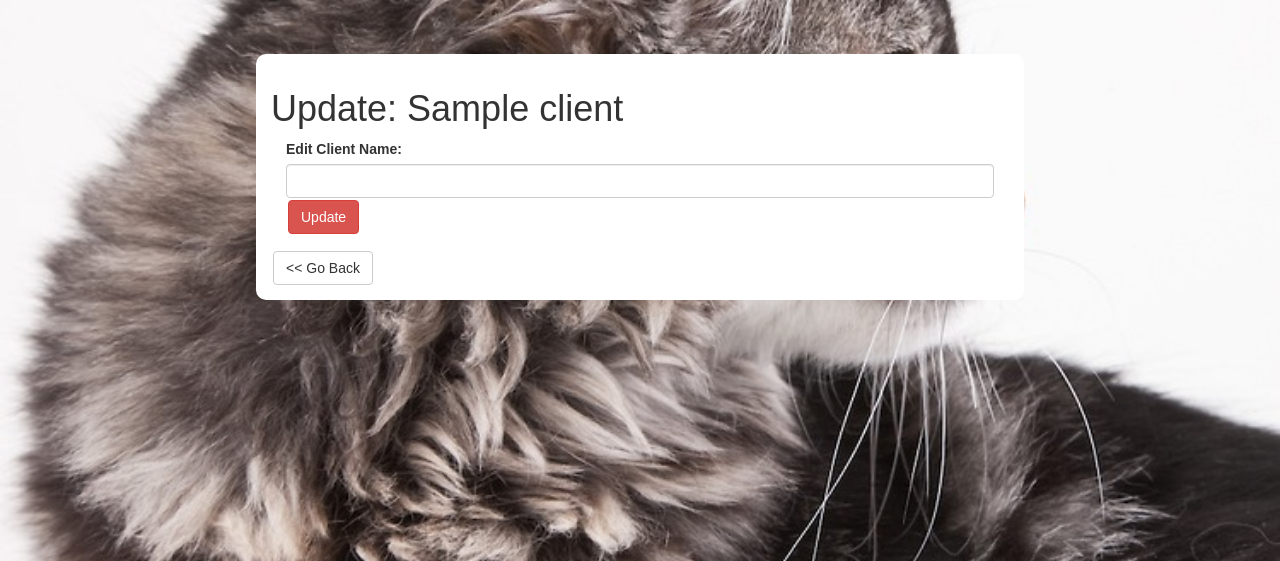
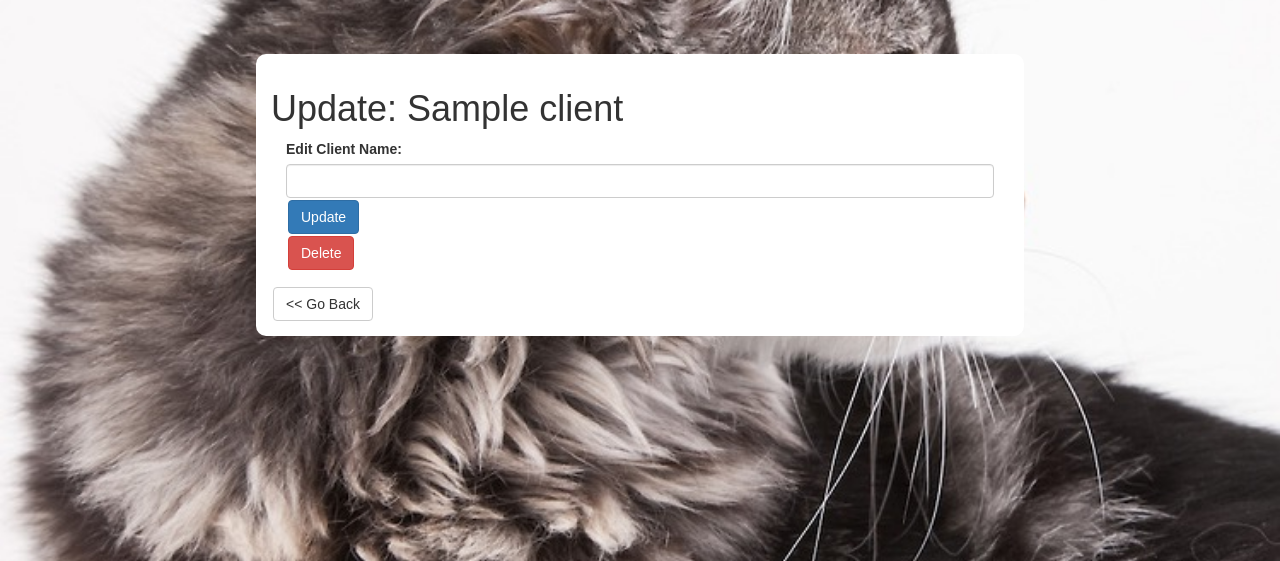
Before and after one commit to LisaMacCarrigan/hair-salon-php, a PHP site: template views/client_edit.html.twig in a window 1280 px wide. Shown: the part 138-699 px from the top of the page. Run offline with PHP 8.4, Linux system fonts and the light colour scheme; the template is opened without the code that fills it: most values are stand-ins (such as "Sample title", 1, 10 or a date in 2020); some libraries are stand-ins or nearby versions; some web fonts are replaced.

Commit message:
add individual delete function and routes for both stylist and client

```diff
--- a/views/client_edit.html.twig
+++ b/views/client_edit.html.twig
@@ -12,7 +12,13 @@
                       <label for="name">Edit Client Name:</label>
                       <input id="name" name="client_name" class="form-control" type="text">
 
-                      <button type="submit" class="btn btn-danger">Update</button>
+                      <button type="submit" class="btn btn-primary">Update</button>
+                    </form>
+
+                    <form action="/clients/{{ client.getId }}" method="post">
+                      <input name="_method" type="hidden" value="delete">
+
+                      <button type="submit" class="btn btn-danger">Delete</button>
                     </form>
                 </div>
             </div>
```
Also changed, not shown: app/app.php (+23 -4 lines), views/stylist_edit.html.twig (+7 -1 lines).
